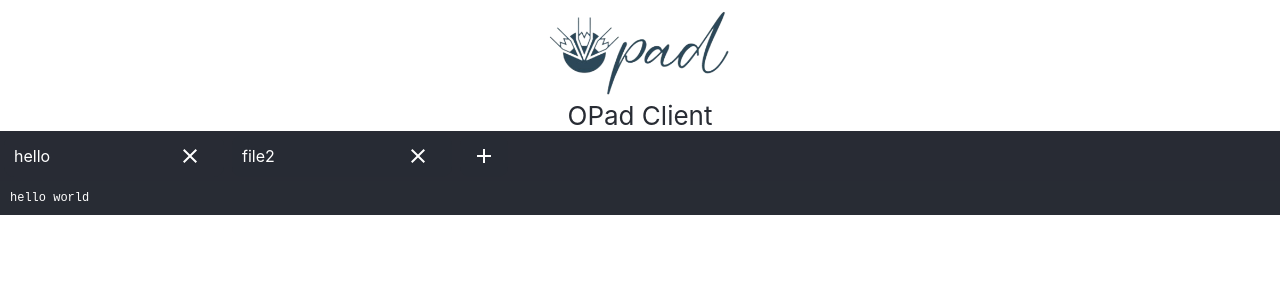
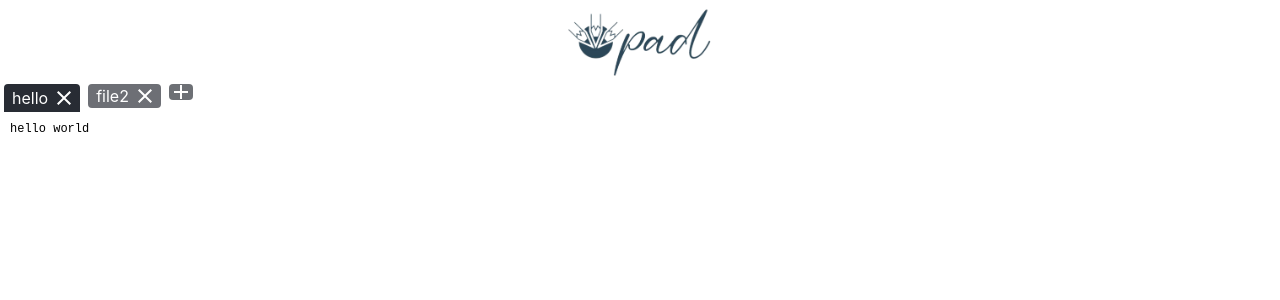
Before and after one commit to O-Pad/opad-client-frontend, a React (Create React App) app: page / in a window 1280 px wide. Shown: the top 300 px of the page. Built offline with nearby package versions, Linux system fonts and the light colour scheme; no server answers.

Commit message:
Co-authored-by: Dushyant Panchal <dushyant18033@iiitd.ac.in>

```diff
--- a/src/App.js
+++ b/src/App.js
@@ -8,7 +8,7 @@ class App extends React.Component {
       <div className="App">
         <header className="App-header">
         <img src="full_logo.png" />
-        OPad Client
+        {/* OPad Client */}
         </header>
         <Editor />
       </div>
--- a/src/App.scss
+++ b/src/App.scss
@@ -4,7 +4,7 @@
 
 .App-header {
   background-color: white;
-  min-height: 5vh;
+  height: 10vh;
   display: flex;
   flex-direction: column;
   align-items: center;
@@ -13,15 +13,10 @@
   color: #282c34;
 
   img {
-    height: 100px;
+    height: 100%;
   }
 }
 
-.OpadEditor {
-  height: 100%;
-  background-color: #282c34;
-  color: white;
-}
 
 .Editor {
   height: 100%;
--- a/src/Components/OpadEditor.scss
+++ b/src/Components/OpadEditor.scss
@@ -1,19 +1,32 @@
+
+
+
+.OpadEditor {
+  height: 100%;
+
+  .body {
+    background-color: #282c34;
+    color: white;
+  }
+
+
   .tabs {
     display: flex;
-  height: 50px;
-  background-color: rgba(40, 44, 52, 0.082);
+    height: 32px;
+    // background-color: rgba(40, 44, 52, 0.082);
 
     .tab {
-    width: 200px;
-    background-color: #282c345d;
+      max-width: 200px;
+      height: 16px;
+      margin: 4px;
+      padding: 4px;
+      background-color: #282c34ad;
       color: white;
       text-align: left;
       justify-content: center;
       align-items: center;
       display: flex;
-    margin: 4px;
-    padding: 0px 10px;
-    border-radius: 10px;
+      border-radius: 4px;
       cursor: pointer;
 
       .tab-name {
@@ -21,19 +34,27 @@
         overflow: hidden;
         white-space: nowrap;
         flex: 1 1;
+        margin: -4px 4px;
       }
 
       .close {
         color: white;
+        height: 16px;
+        width: 16px;
       }
 
       .add {
         color: white;
+        height: 16px;
+        width: 16px;
       }
     }
 
     .tab.selected {
-    background-color: #282c34bb;
+      background-color: #282c34;
+      height: 20px;
+      margin: 4px 4px 0px 4px;
+      border-radius: 4px 4px 0px 0px;
     }
 
     .tab.add {
@@ -41,3 +62,5 @@
       padding: 0;
     }
   }
+
+}
```
Also changed, not shown: 1 other file (tests, documents, lock files or other folders). Lines whose indentation alone changed are shown as unchanged.
